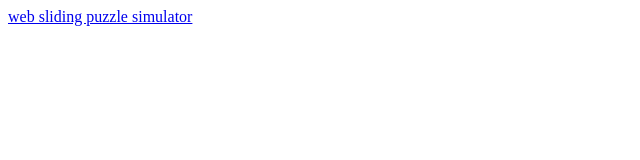
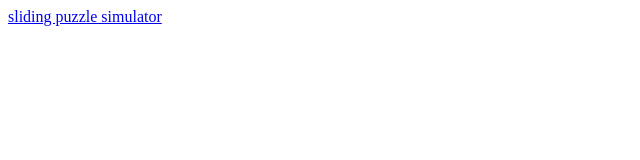
Before and after one commit to vovker343/vovker343.github.io, a plain HTML site: page index.html in a window 1280 px wide. Shown: the full height of the page, 0-640 px from the left. Drawn offline with Linux system fonts and the light colour scheme.

Commit message:
Update index.html

```diff
--- a/index.html
+++ b/index.html
@@ -4,6 +4,6 @@
     <title>vodker</title>
   </head>
   <body>
-    <a href="https://vovker343.github.io/slidy">web sliding puzzle simulator</a>
+    <a href="https://vovker343.github.io/slidy">sliding puzzle simulator</a>
   </body>
 </html>
```
